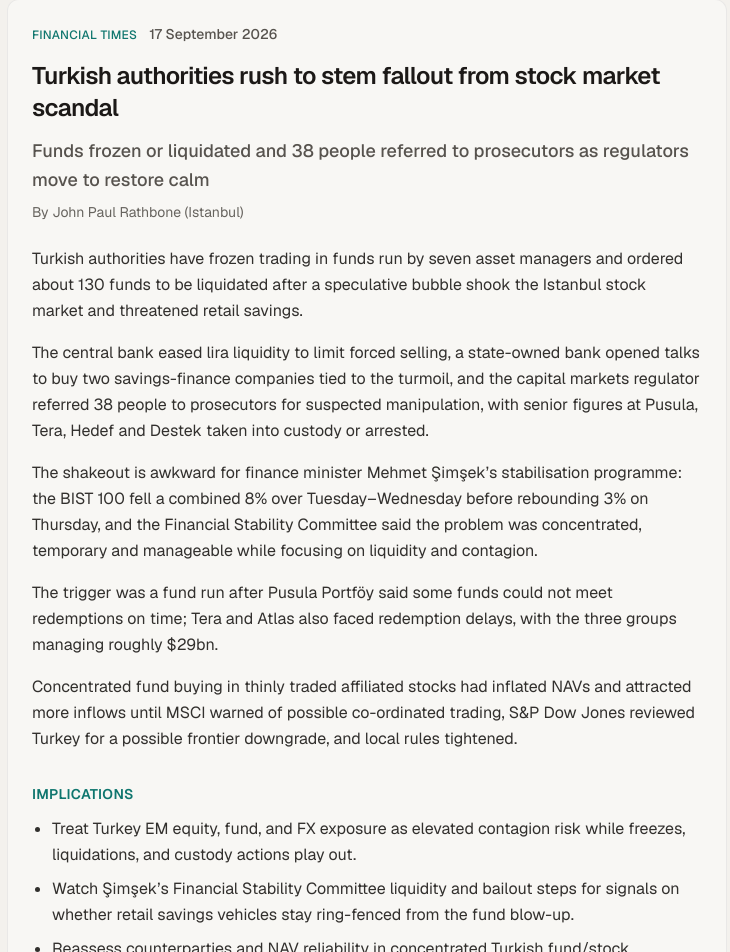
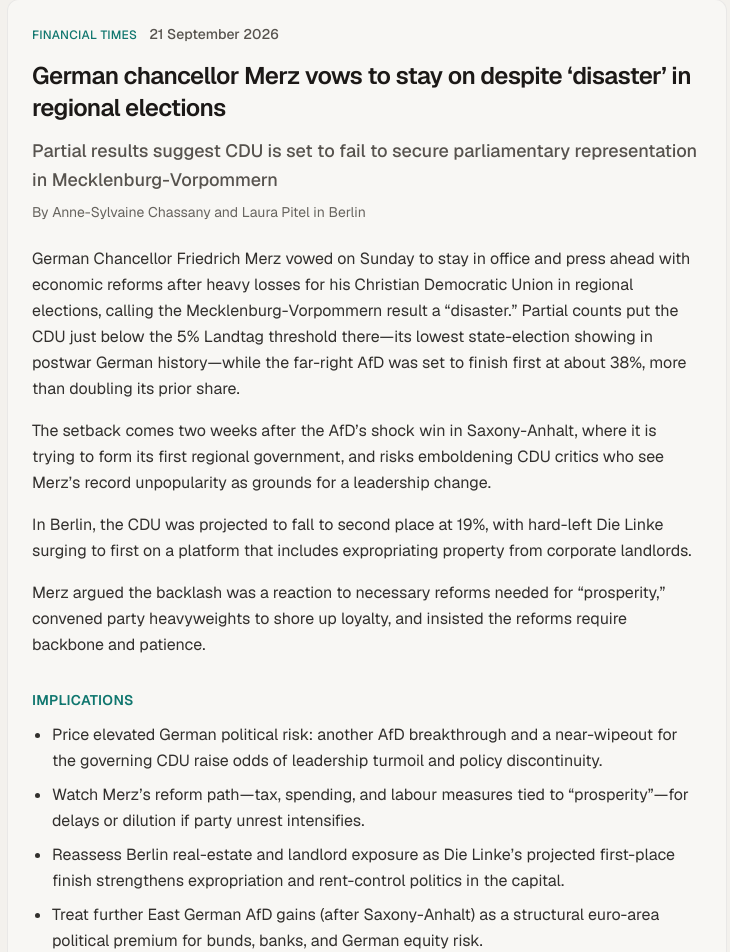
Before and after one commit to kongckk/personal-site, a Next.js app: page / in a window 1280 px wide. Shown: the part 1600-2552 px from the top of the page, without its empty margins (273-1003 px from the left). Built offline with nearby package versions, Linux system fonts and the light colour scheme.

Commit message:
Refresh FT top story: Merz vows to stay on after regional election disaster

```diff
--- a/src/content/ftTopStory.ts
+++ b/src/content/ftTopStory.ts
@@ -2,19 +2,19 @@
   heading: "FT top story",
   source: "Financial Times",
   headline:
-    "Turkish authorities rush to stem fallout from stock market scandal",
+    "German chancellor Merz vows to stay on despite ‘disaster’ in regional elections",
   standfirst:
-    "Funds frozen or liquidated and 38 people referred to prosecutors as regulators move to restore calm",
-  authors: "John Paul Rathbone (Istanbul)",
-  dateLabel: "17 September 2026",
-  url: "https://www.ft.com/content/ef54585a-4d2f-4538-b185-9bff75ef2f5e",
+    "Partial results suggest CDU is set to fail to secure parliamentary representation in Mecklenburg-Vorpommern",
+  authors: "Anne-Sylvaine Chassany and Laura Pitel in Berlin",
+  dateLabel: "21 September 2026",
+  url: "https://www.ft.com/content/d74ce82a-2a15-404a-ae3a-3921e887bab3",
   summary:
-    "Turkish authorities have frozen trading in funds run by seven asset managers and ordered about 130 funds to be liquidated after a speculative bubble shook the Istanbul stock market and threatened retail savings. The central bank eased lira liquidity to limit forced selling, a state-owned bank opened talks to buy two savings-finance companies tied to the turmoil, and the capital markets regulator referred 38 people to prosecutors for suspected manipulation, with senior figures at Pusula, Tera, Hedef and Destek taken into custody or arrested. The shakeout is awkward for finance minister Mehmet Şimşek’s stabilisation programme: the BIST 100 fell a combined 8% over Tuesday–Wednesday before rebounding 3% on Thursday, and the Financial Stability Committee said the problem was concentrated, temporary and manageable while focusing on liquidity and contagion. The trigger was a fund run after Pusula Portföy said some funds could not meet redemptions on time; Tera and Atlas also faced redemption delays, with the three groups managing roughly $29bn. Concentrated fund buying in thinly traded affiliated stocks had inflated NAVs and attracted more inflows until MSCI warned of possible co-ordinated trading, S&P Dow Jones reviewed Turkey for a possible frontier downgrade, and local rules tightened.",
+    "German Chancellor Friedrich Merz vowed on Sunday to stay in office and press ahead with economic reforms after heavy losses for his Christian Democratic Union in regional elections, calling the Mecklenburg-Vorpommern result a “disaster.” Partial counts put the CDU just below the 5% Landtag threshold there—its lowest state-election showing in postwar German history—while the far-right AfD was set to finish first at about 38%, more than doubling its prior share. The setback comes two weeks after the AfD’s shock win in Saxony-Anhalt, where it is trying to form its first regional government, and risks emboldening CDU critics who see Merz’s record unpopularity as grounds for a leadership change. In Berlin, the CDU was projected to fall to second place at 19%, with hard-left Die Linke surging to first on a platform that includes expropriating property from corporate landlords. Merz argued the backlash was a reaction to necessary reforms needed for “prosperity,” convened party heavyweights to shore up loyalty, and insisted the reforms require backbone and patience.",
   implications: [
-    "Treat Turkey EM equity, fund, and FX exposure as elevated contagion risk while freezes, liquidations, and custody actions play out.",
-    "Watch Şimşek’s Financial Stability Committee liquidity and bailout steps for signals on whether retail savings vehicles stay ring-fenced from the fund blow-up.",
-    "Reassess counterparties and NAV reliability in concentrated Turkish fund/stock structures after MSCI and S&P Dow Jones scrutiny.",
-    "Price political–market interaction: emergency FS committee meetings have followed opposition shocks and Iran-war volatility; expect further policy intervention if the rebound fades.",
+    "Price elevated German political risk: another AfD breakthrough and a near-wipeout for the governing CDU raise odds of leadership turmoil and policy discontinuity.",
+    "Watch Merz’s reform path—tax, spending, and labour measures tied to “prosperity”—for delays or dilution if party unrest intensifies.",
+    "Reassess Berlin real-estate and landlord exposure as Die Linke’s projected first-place finish strengthens expropriation and rent-control politics in the capital.",
+    "Treat further East German AfD gains (after Saxony-Anhalt) as a structural euro-area political premium for bunds, banks, and German equity risk.",
   ],
 } as const;
 
```
